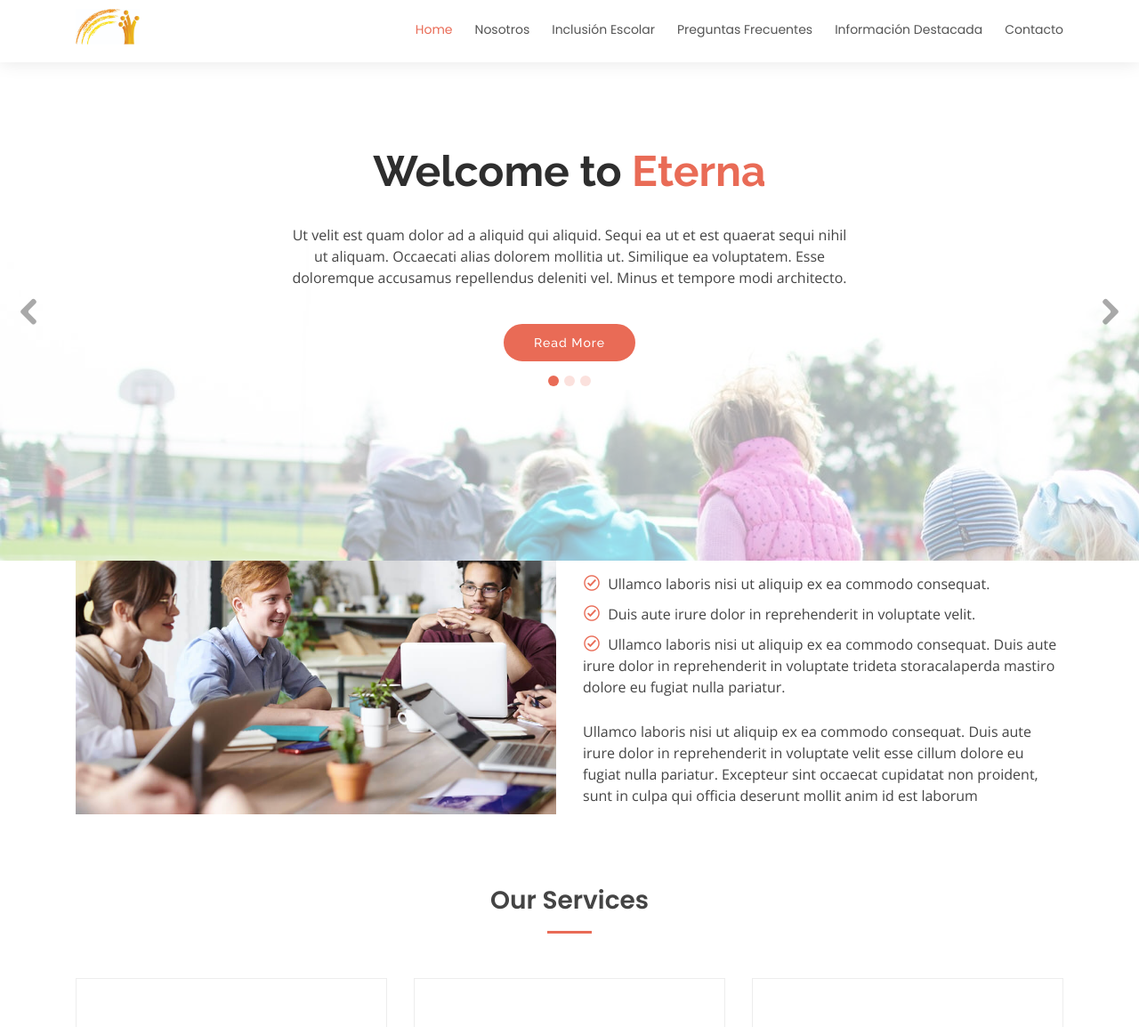
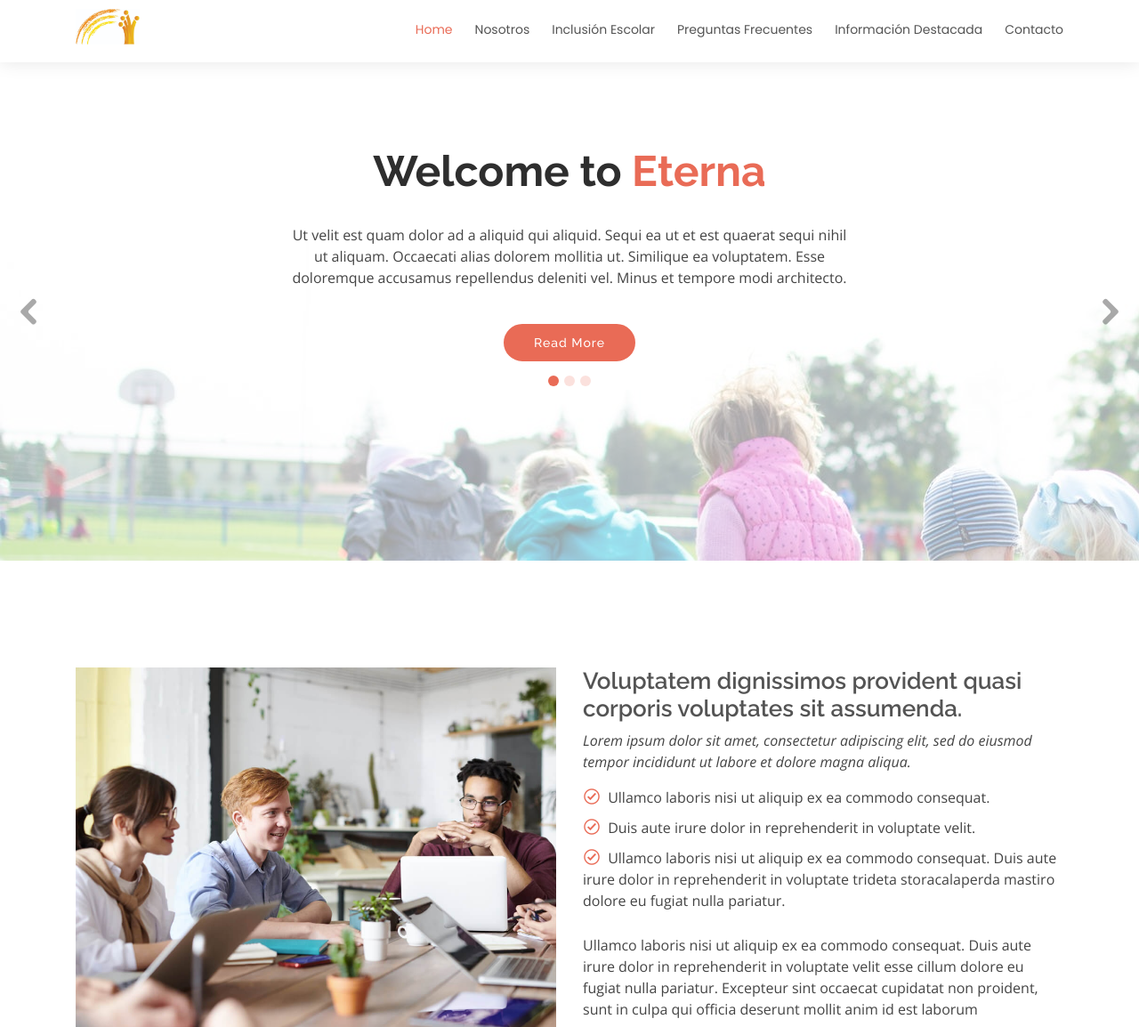
Before and after one commit to nico91d/TrabajoF, a PHP site: page / in a window 1280 px wide. Shown: the top 1154 px of the page at 89% size. Run offline with PHP 8.4, Linux system fonts and the light colour scheme.

Commit message:
Update style.css

```diff
--- a/assets/css/style.css
+++ b/assets/css/style.css
@@ -363,7 +363,7 @@ h1, h2, h3, h4, h5, h6 {
   background-color: rgba(59, 59, 59, 0.8);
   overflow: hidden;
   padding: 0;
-  margin-bottom: -120px;
+  margin-bottom: 120px;
   position: relative;
   z-index: 1;
 }
```
